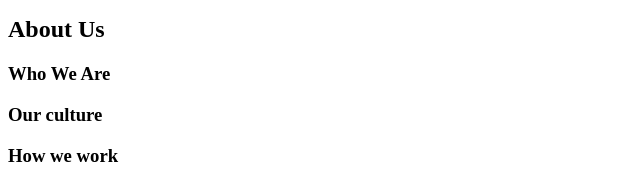
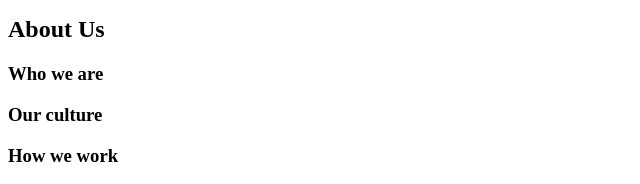
Before and after one commit to Pepesaur96/holbertonschool-web_front_end, a plain HTML site: page html_advanced/10-index.html in a window 1280 px wide. Shown: the part 599-783 px from the top of the page, 0-640 px from the left. Drawn offline with Linux system fonts and the light colour scheme.

Commit message:
task10.typo error

```diff
--- a/html_advanced/10-index.html
+++ b/html_advanced/10-index.html
@@ -34,7 +34,7 @@
             </section>
             <section>
                 <h2>About Us</h2>
-                <h3>Who We Are</h3>
+                <h3>Who we are</h3>
                 <h3>Our culture</h3>
                 <h3>How we work</h3>
             </section>
```
